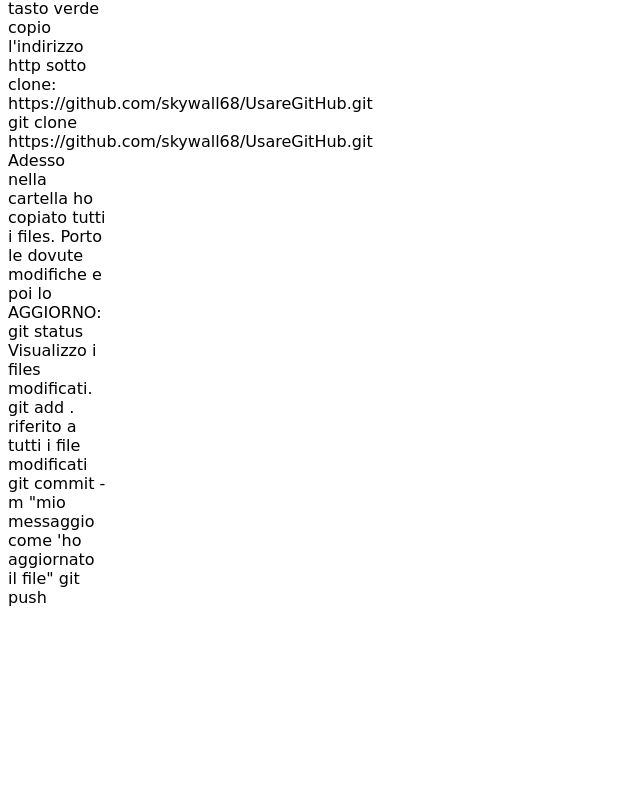
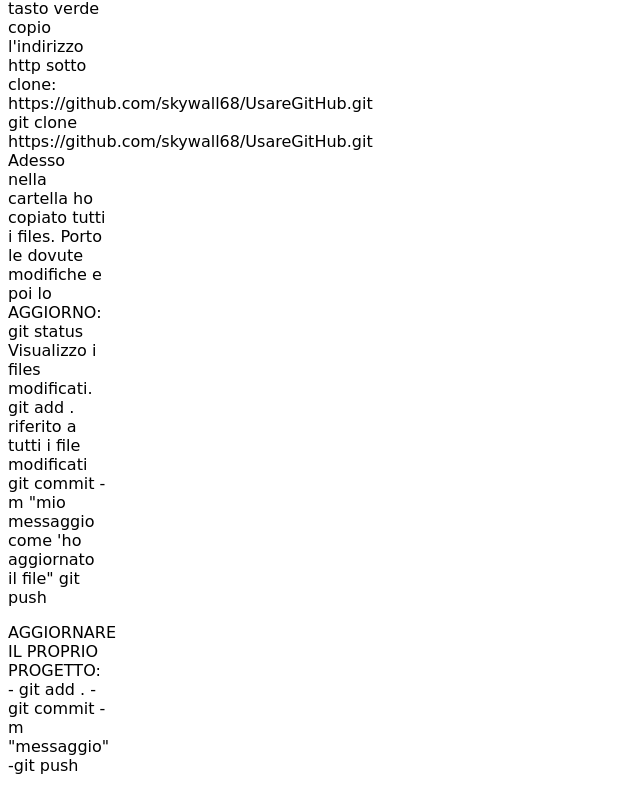
Before and after one commit to skywall68/UsareGitHub, a plain HTML site: page index.html in a window 1280 px wide. Shown: the part 6379-7170 px from the top of the page, without its empty margins (0-640 px from the left). Before the commit the page ends 7002 px from the top, so only its background shows below. Drawn offline with Linux system fonts and the light colour scheme.

Commit message:
Aggiornato 18-04-1

```diff
--- a/index.html
+++ b/index.html
@@ -122,12 +122,13 @@
            git add .   riferito a tutti i file modificati
            git commit -m "mio messaggio come 'ho aggiornato il file"
            git push
+        </p>
+        <p>
+            AGGIORNARE IL PROPRIO PROGETTO:
 
-
-
-
-
-
+            - git add .
+            - git commit -m "messaggio"
+            -git push
         </p>
 
 
```
